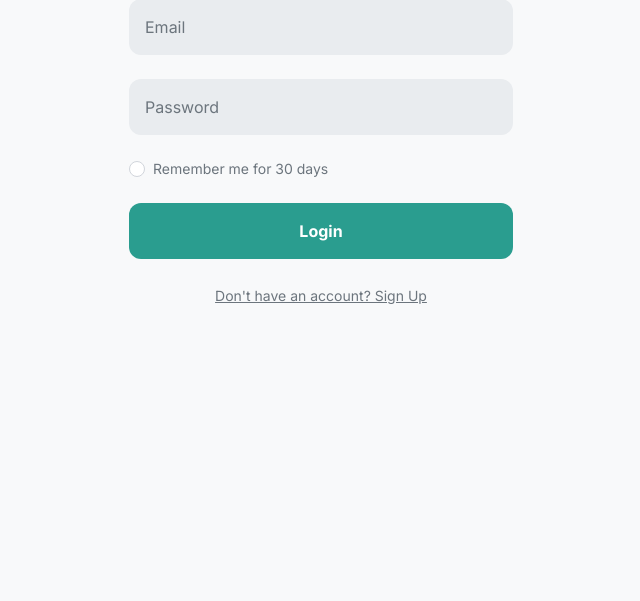
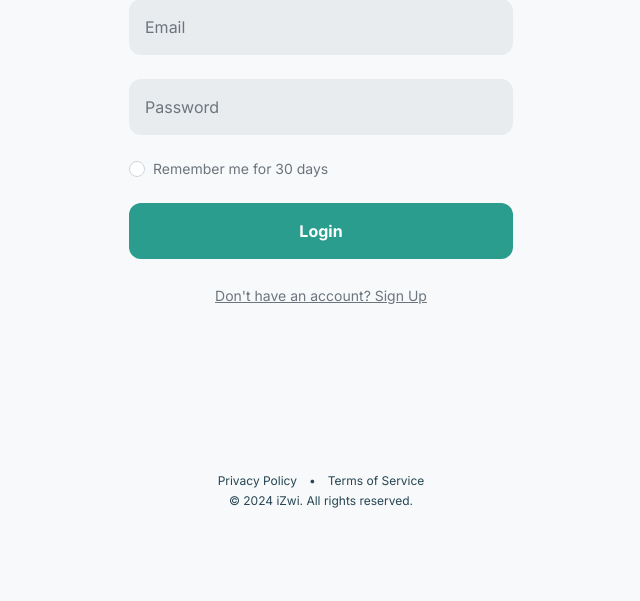
Before and after one commit to Sandman92492/izwi, a Flask app: page /login in a window 1280 px wide. Shown: the part 283-884 px from the top of the page, without its empty margins (319-959 px from the left). Run offline with Flask 3, Linux system fonts and the light colour scheme; some libraries are stand-ins or nearby versions.

Commit message:
Add legal document links to website footer
Add links to Privacy Policy and Terms of Service pages in the footer of all relevant HTML templates, including home, dashboard, login, post_alert, settings, and landing pages.

Replit-Commit-Author: Agent
Replit-Commit-Session-Id: a1640b5e-c05f-4224-9b0c-279370b9a2e5
Replit-Commit-Checkpoint-Type: intermediate_checkpoint
Replit-Commit-Screenshot-Url: https://storage.googleapis.com/screenshot-production-us-central1/57eee43e-a0e9-421f-aba4-3e9f11ec1b14/a1640b5e-c05f-4224-9b0c-279370b9a2e5/pCPm5WJ

```diff
--- a/templates/home.html
+++ b/templates/home.html
@@ -76,6 +76,11 @@
 </main>
 <footer class="bg-background-light dark:bg-background-dark py-4">
 <div class="container mx-auto text-center text-sm text-secondary-text dark:text-gray-400">
+            <div class="flex flex-wrap justify-center gap-4 mb-2">
+                <a href="{{ url_for('privacy_policy') }}" class="hover:text-primary">Privacy Policy</a>
+                <span>•</span>
+                <a href="{{ url_for('terms_of_service') }}" class="hover:text-primary">Terms of Service</a>
+            </div>
             © 2024 iZwi. All rights reserved.
         </div>
 </footer>
--- a/templates/landing.html
+++ b/templates/landing.html
@@ -79,6 +79,11 @@
 </main>
 <footer class="bg-background-light dark:bg-background-dark py-4">
 <div class="container mx-auto text-center text-sm text-secondary-text dark:text-gray-400">
+            <div class="flex flex-wrap justify-center gap-4 mb-2">
+                <a href="{{ url_for('privacy_policy') }}" class="hover:text-primary">Privacy Policy</a>
+                <span>•</span>
+                <a href="{{ url_for('terms_of_service') }}" class="hover:text-primary">Terms of Service</a>
+            </div>
             © 2024 iZwi. All rights reserved.
         </div>
 </footer>
--- a/templates/login.html
+++ b/templates/login.html
@@ -82,4 +82,15 @@ Remember me for 30 days
 </div>
 </div>
 
+<footer class="fixed bottom-0 left-0 right-0 bg-background-light dark:bg-background-dark py-2">
+<div class="container mx-auto text-center text-xs text-secondary-text dark:text-gray-400">
+<div class="flex flex-wrap justify-center gap-3 mb-1">
+<a href="{{ url_for('privacy_policy') }}" class="hover:text-primary">Privacy Policy</a>
+<span>•</span>
+<a href="{{ url_for('terms_of_service') }}" class="hover:text-primary">Terms of Service</a>
+</div>
+© 2024 iZwi. All rights reserved.
+</div>
+</footer>
+
 </body></html>
```
Also changed, not shown: templates/dashboard.html (+11 -0 lines), templates/post_alert.html (+11 -0 lines), templates/settings.html (+11 -0 lines), 1 other file.
